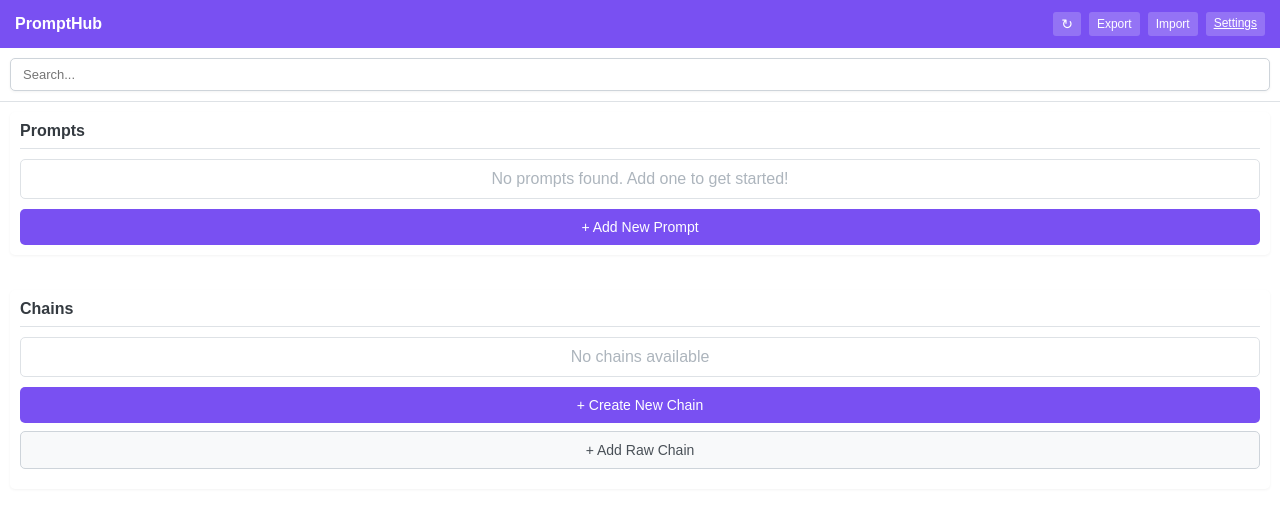
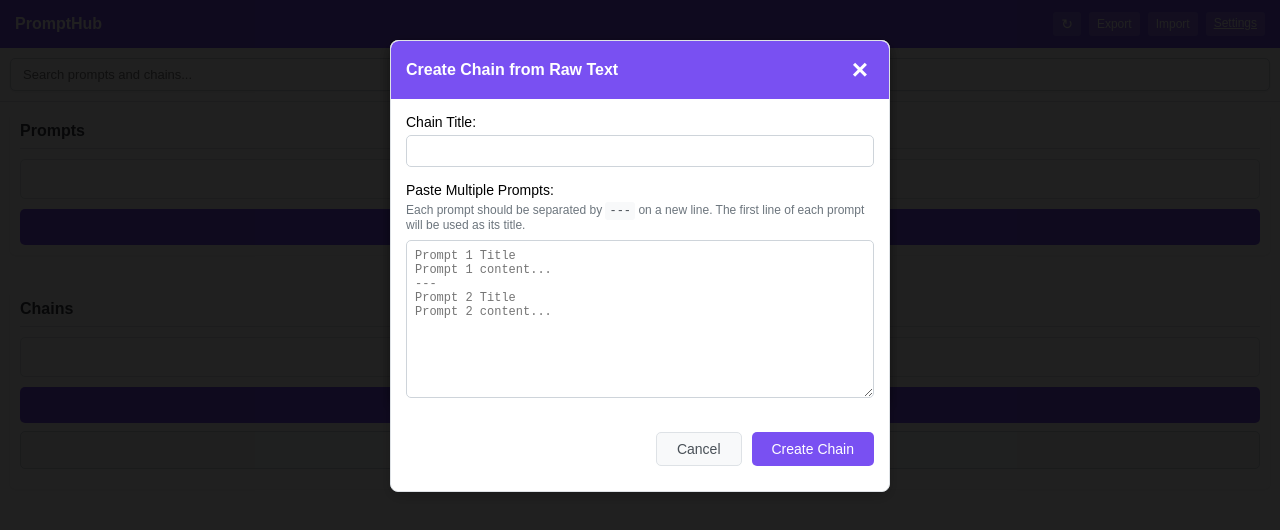
Before and after one commit to timsamart/easyprompt, a browser extension: page panel.html in a window 1280 px wide. Drawn offline with Linux system fonts and the light colour scheme.

Commit message:
Enhance panel styles and HTML structure: Added overall page structure, improved dialog styling, updated search input placeholder, and refined close button appearance.

```diff
--- a/panel-styles.css
+++ b/panel-styles.css
@@ -4,14 +4,19 @@
   padding: 0;
 }
 
+/* Overall page structure */
+html, body {
+  height: 100%;
+  margin: 0;
+  padding: 0;
+}
+
 body {
   font-family: Arial, sans-serif;
-  width: 100%;
-  height: 100vh;
-  overflow-y: hidden;
   display: flex;
   flex-direction: column;
   background-color: #f8f9fa;
+  overflow: hidden;
 }
 
 header {
@@ -23,6 +28,7 @@ header {
   display: flex;
   justify-content: space-between;
   align-items: center;
+  z-index: 2; /* Ensure header is above other elements */
 }
 
 h1 {
@@ -105,15 +111,15 @@ code {
   color: #495057;
 }
 
-/* Content container and list styling */
+/* Content container */
 .content-container {
   flex: 1;
-  display: flex;
-  flex-direction: column;
   padding: 10px;
   overflow-y: auto;
   background-color: #ffffff;
-  gap: 15px; /* Space between sections */
+  display: flex;
+  flex-direction: column;
+  gap: 15px;
 }
 
 .section {
@@ -228,31 +234,39 @@ code {
   flex-shrink: 0;
 }
 
+/* Dialog styling */
 .dialog {
   display: none;
   position: fixed;
-  z-index: 1;
+  z-index: 100;
   left: 0;
   top: 0;
   width: 100%;
   height: 100%;
-  background-color: rgba(0, 0, 0, 0.4);
+  background-color: rgba(0, 0, 0, 0.5);
+  display: flex; /* Use flexbox for centering */
+  align-items: flex-start; /* Align to the top */
+  justify-content: center; /* Center horizontally */
+  overflow-y: auto;
+  padding: 20px 0;
 }
 
 .dialog-content {
   background-color: white;
-  margin: 5% auto;
+  margin: 20px 0;
   border: 1px solid #dee2e6;
   border-radius: 8px;
   width: 90%;
   max-width: 500px;
-  max-height: 90vh;
+  max-height: 80vh;
   overflow-y: auto;
-  box-shadow: 0 4px 12px rgba(0, 0, 0, 0.1);
+  box-shadow: 0 5px 15px rgba(0, 0, 0, 0.2);
+  display: flex;
+  flex-direction: column;
 }
 
 .dialog-header {
-  padding: 12px 15px;
+  padding: 15px;
   background-color: #7950f2;
   color: white;
   border-radius: 8px 8px 0 0;
@@ -261,6 +275,7 @@ code {
   align-items: center;
   position: sticky;
   top: 0;
+  z-index: 10;
 }
 
 .dialog-header h2 {
@@ -270,13 +285,24 @@ code {
 
 .close-btn {
   color: white;
-  font-size: 20px;
+  font-size: 28px;
   font-weight: bold;
   cursor: pointer;
+  width: 28px;
+  height: 28px;
+  line-height: 28px;
+  text-align: center;
+  transition: color 0.15s ease;
+}
+
+.close-btn:hover {
+  color: #f1f1f1;
 }
 
 .dialog-body {
+  flex: 1;
   padding: 15px;
+  overflow-y: auto;
 }
 
 .form-group {
@@ -562,7 +588,7 @@ code {
   padding: 10px;
   background-color: #ffffff;
   border-bottom: 1px solid #dee2e6;
-  z-index: 10;
+  flex-shrink: 0;
 }
 
 #search-input {
--- a/panel.html
+++ b/panel.html
@@ -17,7 +17,7 @@
   </header>
 
   <div id="search-container">
-    <input type="text" id="search-input" placeholder="Search...">
+    <input type="text" id="search-input" placeholder="Search prompts and chains...">
   </div>
 
   <!-- Main Content Container -->
@@ -49,7 +49,7 @@
     <div class="dialog-content">
       <div class="dialog-header">
         <h2 id="prompt-dialog-title">Add New Prompt</h2>
-        <span class="close-btn">&times;</span>
+        <span class="close-btn">×</span>
       </div>
       <div class="dialog-body">
         <form id="prompt-form">
@@ -76,7 +76,7 @@
     <div class="dialog-content">
       <div class="dialog-header">
         <h2 id="chain-dialog-title">Create New Chain</h2>
-        <span class="close-btn">&times;</span>
+        <span class="close-btn">×</span>
       </div>
       <div class="dialog-body">
         <form id="chain-form">
@@ -113,7 +113,7 @@
     <div class="dialog-content">
       <div class="dialog-header">
         <h2>Create Chain from Raw Text</h2>
-        <span class="close-btn">&times;</span>
+        <span class="close-btn">×</span>
       </div>
       <div class="dialog-body">
         <form id="raw-chain-form">
```
